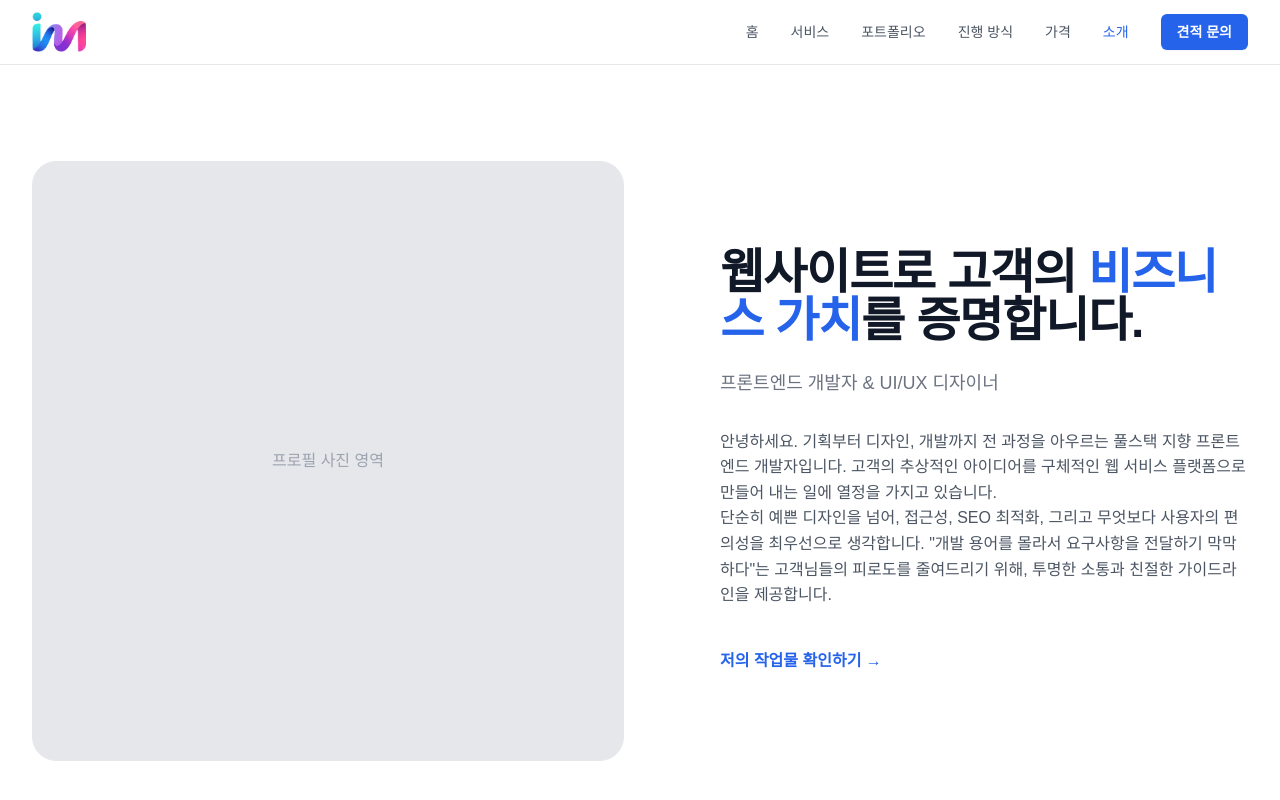
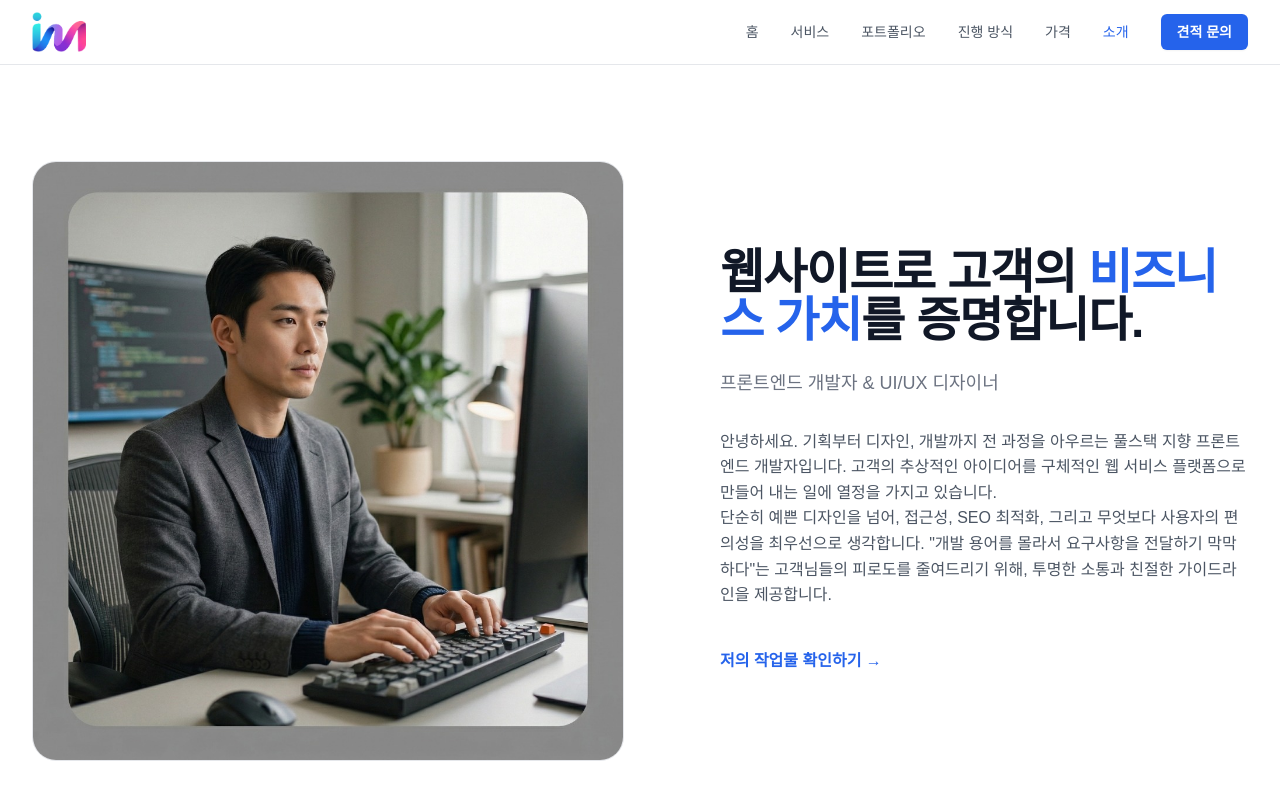
Before and after one commit to yang960920/WebSiteBuild, a Next.js app: page /about in a window 1280 px wide. Shown: the top 800 px of the page. Built offline with nearby package versions, Linux system fonts and the light colour scheme.

Commit message:
feat: About 페이지 프로필 사진 추가

```diff
--- a/src/app/about/page.tsx
+++ b/src/app/about/page.tsx
@@ -42,10 +42,13 @@ export default function AboutPage() {
                 <section className="mx-auto max-w-7xl">
                     <div className="grid grid-cols-1 lg:grid-cols-2 gap-12 lg:gap-8 items-center">
                         <div className="relative aspect-square sm:aspect-auto sm:h-[600px] w-full max-w-md md:max-w-none mx-auto overflow-hidden rounded-3xl bg-gray-100 dark:bg-gray-900 border border-gray-200 dark:border-gray-800">
-                            {/* 프로필 이미지 플레이스홀더 */}
-                            <div className="absolute inset-x-0 bottom-0 top-0 flex items-center justify-center bg-gray-200 dark:bg-gray-800">
-                                <span className="text-gray-400 dark:text-gray-600 font-medium">프로필 사진 영역</span>
-                            </div>
+                            <Image
+                                src="/profile.jpg"
+                                alt="프로필 사진"
+                                fill
+                                className="object-cover"
+                                priority
+                            />
                         </div>
 
                         <div className="lg:pl-8 xl:pl-16">
```
Also changed, not shown: public/profile.jpg (added).
